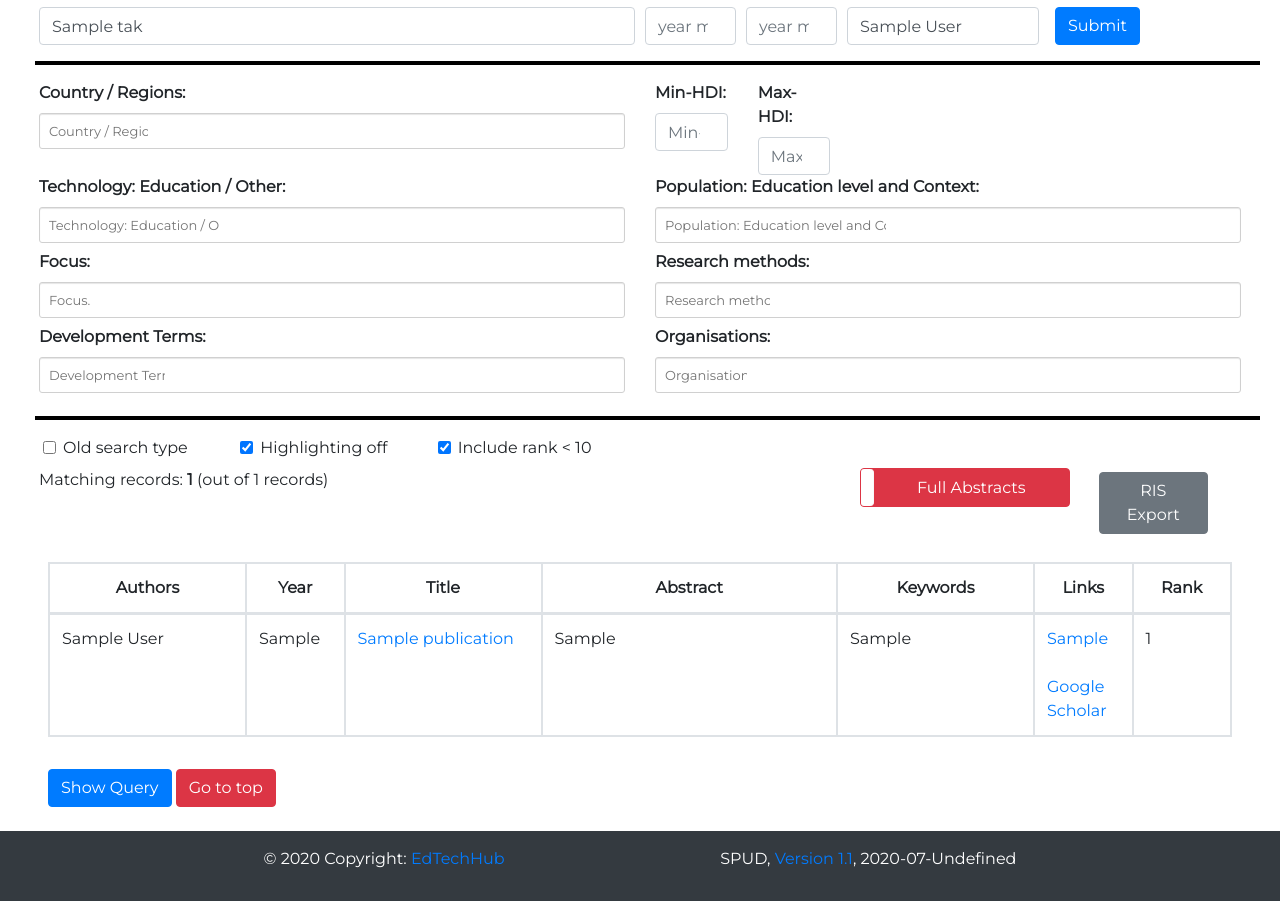
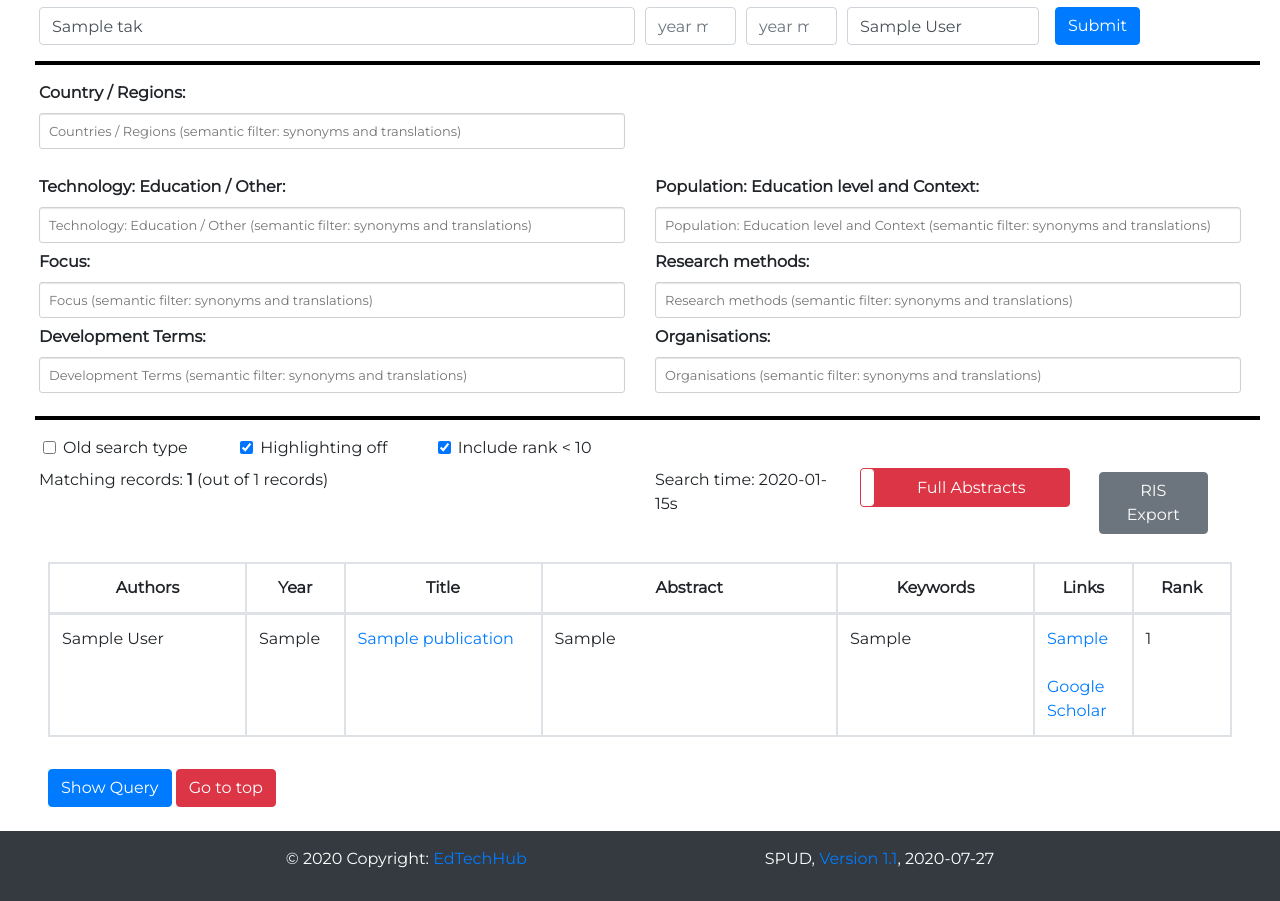
Before and after one commit to edtechhub/spud, a Django app: template publications/templates/publications/index.html in a window 1280 px wide. Shown: the part 43-944 px from the top of the page. Run offline with Django 3.2, Linux system fonts and the light colour scheme; tables that the repository leaves empty hold one stand-in row (values such as "Sample post"); the template is opened without the code that fills it: values that come from a table or form of the project are taken from there, most other values are stand-ins (such as "Sample title", 1, 10 or a date in 2020); some libraries are stand-ins or nearby versions.

Commit message:
release 27/07

```diff
--- a/publications/templates/publications/base.html
+++ b/publications/templates/publications/base.html
@@ -1,6 +1,7 @@
 <!DOCTYPE html>
 <html lang="en">
 <head>
+    {% include 'publications/includes/analyticstracking.html' %}
     <meta charset="utf-8">
     <meta name="viewport" content="width=device-width, initial-scale=1.0, shrink-to-fit=no">
     <meta name="description" content="">
@@ -18,15 +19,10 @@
     {% block head %}{% endblock head %}
 </head>
 <body>
-    <nav class="navbar navbar-expand-md navbar-dark bg-dark fixed-top">
-        <a class="navbar-brand" href="/?limit=50&auth={{ auth }}">EdTechHub Searchable Publications Database</a>
-    </nav>
+    {% block alerts %}{% endblock alerts %}
+    {% include 'publications/includes/navbar.html' %}
     {% block content %}{% endblock content %}
-    <!-- Footer -->
-    <footer class="footer bg-dark pl-5 pr-5 py-3">
-        <p> © 2020 Copyright: <a href="https://edtechhub.org/">EdTechHub</a></p>
-        <p>SPUD, <a href="https://github.com/edtechhub/spud/blob/master/changelog.md" target="_blank">Version 1.1</a>, 2020-07-Undefined</p>
-    </footer>
+    {% include 'publications/includes/footer.html' %}
     {% block scripts %}{% endblock scripts %}
 </body>
 </html>
--- /dev/null
+++ b/publications/templates/publications/includes/analyticstracking.html
@@ -0,0 +1,9 @@
+<!-- Global site tag (gtag.js) - Google Analytics -->
+<script async src="https://www.googletagmanager.com/gtag/js?id=UA-172026110-1"></script>
+    <script>
+    window.dataLayer = window.dataLayer || [];
+    function gtag(){dataLayer.push(arguments);}
+    gtag('js', new Date());
+
+    gtag('config', 'UA-172026110-1');
+    </script>
--- /dev/null
+++ b/publications/templates/publications/includes/footer.html
@@ -0,0 +1,4 @@
+<footer id="copyright-version" class="footer bg-dark pl-5 pr-5 py-3">
+    <p> © 2020 Copyright: <a href="https://edtechhub.org/">EdTechHub</a></p>
+    <p>SPUD, <a href="https://github.com/edtechhub/spud/blob/master/changelog.md" target="_blank">Version 1.1</a>, 2020-07-27</p>
+</footer>
--- /dev/null
+++ b/publications/templates/publications/includes/navbar.html
@@ -0,0 +1,3 @@
+<nav class="navbar navbar-expand-md navbar-dark bg-dark fixed-top">
+    <a class="navbar-brand" href="/?limit=50&auth={{ auth }}">EdTechHub Searchable Publications Database</a>
+</nav>
--- a/publications/templates/publications/index.html
+++ b/publications/templates/publications/index.html
@@ -21,26 +21,30 @@ ETH SPuD - {{ tak }} ; page {{ page_obj.number }}
 <link rel="stylesheet" type="text/css" href="{% static 'css/selectize.default.css' %}" />
 
 {% endblock head %}
+{% block alerts %}
+
+{% endblock alerts %}
 {% block content %}
-<div id = "alert_placeholder" style="position: absolute; width: 100%; z-index: 1000"></div>
 <div id="timer">
   <span id="minutes"></span>:<span id="seconds"></span>
+  <div id="info-message"><p>Close this window to cancel the search.</p></div>
 </div>
+<div id = "alert_placeholder"></div>
 <div id="wrapper">
   <main role="main" class="container-fluid" style="margin-top: 50px;">
-    <form id="queryForm" class="needs-validation" action="{% url 'index' %}" method="GET" class="mb-3" onsubmit="event.preventDefault(); validate();" novalidate>
+    <form id="queryForm" class="needs-validation" action="{% url 'index' %}" method="GET" class="mb-3" onsubmit="event.preventDefault(); validate();" validate>
       <input name="limit" type="hidden" value="{{ limit }}">
       <input name="auth" type="hidden" value="{{ auth }}">
     <div class="form-row pl-4 pr-4">
 
       <div class="col-md-6">
-        <input type="text" class="form-control" name="tak" value="{{ tak }}" placeholder="query..">
+        <input type="text" class="form-control" name="tak" value="{{ tak }}" placeholder="query (searches words and basic variations)">
       </div>
       <div class="col-md-1 ">
-        <input type="number" step="1" class="form-control" id="yearmin" name="ymin" value="{{ yearmin }}" placeholder="year min..">
+        <input type="number" step="1" min="1900" max="2020" class="form-control" id="yearmin" name="ymin" value="{{ yearmin }}" placeholder="year min..">
       </div>
       <div class="col-md-1">
-        <input type="number" step="1" class="form-control" id="yearmax" name="ymax" value="{{ yearmax }}" placeholder="year max..">
+        <input type="number" step="1" min="1900" max="2020" class="form-control" id="yearmax" name="ymax" value="{{ yearmax }}" placeholder="year max..">
       </div>
       <div class="col-md-2">
         <input type="text" class="form-control" name="author" value="{{ author }}" placeholder="author..">
@@ -54,7 +58,7 @@ ETH SPuD - {{ tak }} ; page {{ page_obj.number }}
     <div class="row pl-4 pr-4">
       <div class="col-md-6">
         <label for="select-GC"><strong>Country / Regions:</strong></label>
-        <select id="select-GC" class="filters" name="GCGR" placeholder="Country / Regions" multiple>
+        <select id="select-GC" class="filters" name="GCGR" placeholder="Countries / Regions (semantic filter: synonyms and translations)" multiple>
           {% for key, value in FORM_GC_GR.items %}
             {% if key in form_gc_gr %}
               <option value="{{ key }}" selected="selected">{{ value }}</option>
@@ -64,20 +68,20 @@ ETH SPuD - {{ tak }} ; page {{ page_obj.number }}
           {% endfor %}
         </select>
       </div>
-      <div class="col-md-1 text-left">
+      <div class="col-md-1 text-left" style="visibility: hidden;">
         <label for="min-hdi"><strong>Min-HDI:</strong></label>
-        <input type="number" step="0.01" min="0" max="1" class="form-control" name="hmin" value="{{ min_hdi }}" placeholder="Min-HDI..">
+        <input type="number" id="hdimin" step="0.01" min="0" max="1" class="form-control" name="hmin" value="{{ min_hdi }}" placeholder="Min-HDI.." title="Value must be between 0 - 1">
       </div>
-      <div class="col-md-1 text-left">
+      <div class="col-md-1 text-left" style="visibility: hidden;">
         <label for="max-hdi"><strong>Max-HDI:</strong></label>
-        <input type="number" step="0.01" min="0" max="1" class="form-control" name="hmax" value="{{ max_hdi }}" placeholder="Max-HDI..">
+        <input type="number" id="hdimax" step="0.01" min="0" max="1" class="form-control" name="hmax" value="{{ max_hdi }}" placeholder="Max-HDI.." title="Value must be between 0 - 1">
       </div>
     </div>
 
     <div class="row pl-4 pr-4">
       <div class="col-md-6">
         <label for="select-TE-TT"><strong>Technology: Education / Other:</strong></label>
-        <select id="select-TE-TT" class="filters" name="TETT" placeholder="Technology: Education / Other.." multiple>
+        <select id="select-TE-TT" class="filters" name="TETT" placeholder="Technology: Education / Other (semantic filter: synonyms and translations)" multiple>
           {% for key, value in FORM_TE_TT.items %}
             {% if key in form_te_tt %}
               <option value="{{ key }}" selected="selected">{{ value }}</option>
@@ -89,7 +93,7 @@ ETH SPuD - {{ tak }} ; page {{ page_obj.number }}
       </div>
       <div class="col-md-6">
         <label for="select-P1-P2"><strong>Population: Education level and Context:</strong></label>
-        <select id="select-P1-P2" class="filters" name="P1P2" placeholder="Population: Education level and Context.." multiple>
+        <select id="select-P1-P2" class="filters" name="P1P2" placeholder="Population: Education level and Context (semantic filter: synonyms and translations)" multiple>
           {% for key, value in FORM_P1_P2.items %}
             {% if key in form_p1_p2 %}
               <option value="{{ key }}" selected="selected">{{ value }}</option>
@@ -104,7 +108,7 @@ ETH SPuD - {{ tak }} ; page {{ page_obj.number }}
 
       <div class="col-md-6">
         <label for="select-F"><strong>Focus:</strong></label>
-        <select id="select-F" class="filters" name="F" placeholder="Focus.." multiple>
+        <select id="select-F" class="filters" name="F" placeholder="Focus (semantic filter: synonyms and translations)" multiple>
           {% for key, value in FORM_F.items %}
             {% if key in form_f %}
               <option value="{{ key }}" selected="selected"> {{ value }} </option>
@@ -117,7 +121,7 @@ ETH SPuD - {{ tak }} ; page {{ page_obj.number }}
 
       <div class="col-md-6">
         <label for="select-R"><strong>Research methods:</strong></label>
-        <select id="select-R" class="filters" name="R" placeholder="Research methods.." multiple>
+        <select id="select-R" class="filters" name="R" placeholder="Research methods (semantic filter: synonyms and translations)" multiple>
           {% for key, value in FORM_R.items %}
             {% if key in form_r %}
               <option value="{{ key }}" selected="selected">{{ value }}</option>
@@ -131,7 +135,7 @@ ETH SPuD - {{ tak }} ; page {{ page_obj.number }}
     <div class="row pl-4 pr-4">
       <div class="col-md-6">
         <label for="select-GD"><strong>Development Terms:</strong></label>
-        <select id="select-GD" class="filters" name="GD" placeholder="Development Terms.." multiple>
+        <select id="select-GD" class="filters" name="GD" placeholder="Development Terms (semantic filter: synonyms and translations)" multiple>
           {% for key, value in FORM_GD.items %}
             {% if key in form_gd %}
               <option value="{{ key }}" selected="selected">{{ value }}</option>
@@ -143,7 +147,7 @@ ETH SPuD - {{ tak }} ; page {{ page_obj.number }}
       </div>
       <div class="col-md-6">
         <label for="select-O"><strong>Organisations:</strong></label>
-        <select id="select-O" class="filters" name="O" placeholder="Organisations.." multiple>
+        <select id="select-O" class="filters" name="O" placeholder="Organisations (semantic filter: synonyms and translations)" multiple>
           {% for key, value in FORM_O.items %}
             {% if key in form_o %}
               <option value="{{ key }}" selected="selected">{{ value }}</option>
@@ -192,16 +196,12 @@ ETH SPuD - {{ tak }} ; page {{ page_obj.number }}
           Mark Now
         </button>
       </div>
-
-      <!--Timer off for now
-
       <div class="col-md-2 text-left">
         <p class="b">
           Search time: {{ timer }}s
         </p>
-      </div>-->
-
-      <div class="col-md-2 offset-md-2 text-left">
+      </div>
+      <div class="col-md-2 text-left">
         <input id="abstract-toggle-btn" type="checkbox" checked data-toggle="toggle" data-on="Abridged Abstracts" data-off="Full Abstracts" data-onstyle="success" data-offstyle="danger" data-width="210" data-height="39">
       </div>
       <div class="col-md-2 pl-5 pr-5 pt-1">
@@ -392,8 +392,19 @@ $('.filters').selectize({
 });
 </script>
 <script>
+function showAlertHdiMinMoreThanHdiMax() {
 
-function showAlert() {
+    $('#alert_placeholder').append('<div id="alertdiv" class="alert alert-danger alert-dismissible fade show" role="alert"> HDI min has to be smaller than HDI max. <button type="button" class="close" data-dismiss="alert" aria-label="Close"> <span aria-hidden="true">&times;</span> </button> </div>')
+
+    setTimeout(function() { // this will automatically close the alert and remove this if the users doesnt close it in 3 secs
+
+
+      $("#alertdiv").remove();
+
+    }, 5000);
+}
+
+function showAlertYearMinMoreThanYearMax() {
 
     $('#alert_placeholder').append('<div id="alertdiv" class="alert alert-danger alert-dismissible fade show" role="alert"> Start year has to be smaller or equal to end year. <button type="button" class="close" data-dismiss="alert" aria-label="Close"> <span aria-hidden="true">&times;</span> </button> </div>')
 
@@ -402,7 +413,7 @@ function showAlert() {
 
       $("#alertdiv").remove();
 
-    }, 3000);
+    }, 5000);
 }
 
 function spinner() {
@@ -418,14 +429,28 @@ function spinner() {
 }
 
 function validate() {
-  var x = document.getElementById("yearmin").value;
-  var y = document.getElementById("yearmax").value;
+  var ymin = document.getElementById("yearmin").value;
+  var ymax = document.getElementById("yearmax").value;
+  var hmin = document.getElementById("hdimin").value;
+  var hmax = document.getElementById("hdimax").value;
+  var currentTime = new Date();
+  var currentyear = currentTime.getFullYear();
+  var regex=/^[0-9]+$/;
+  document.getElementById("yearmin").style.borderColor = "black";
+  document.getElementById("yearmax").style.borderColor = "black";
+  document.getElementById("hdimin").style.borderColor = "black";
+  document.getElementById("hdimax").style.borderColor = "black";
 
-  if ((x !== "") && (y !== "") && (x > y)) {
+  if ((hmin !== "") && (hmax !== "") && (hmin > hmax)) {
+    document.getElementById("hdimin").style.borderColor = "red";
+    document.getElementById("hdimax").style.borderColor = "red";
+    showAlertHdiMinMoreThanHdiMax();
+  }
+  else if ((ymin !== "") && (ymax !== "") && (ymin > ymax)) {
     document.getElementById("yearmin").style.borderColor = "red";
     document.getElementById("yearmax").style.borderColor = "red";
-    showAlert();
-}
+    showAlertYearMinMoreThanYearMax();
+  }
   else {
     document.getElementById("queryForm").submit();
     spinner();
--- a/requirements.txt
+++ b/requirements.txt
@@ -3,3 +3,4 @@ gunicorn==20.0.4
 psycopg2==2.8.4
 wheel==0.30.0
 django-environ==0.4.5
+google-cloud-profiler
--- a/spud/urls.py
+++ b/spud/urls.py
@@ -20,3 +20,14 @@ urlpatterns = [
 	path('', include('publications.urls')),
 	path('dgjhsdfiulganflidj/', admin.site.urls),
 ]
+
+# Profiler initialization. It starts a daemon thread which continuously
+# collects and uploads profiles. Best done as early as possible
+import googlecloudprofiler
+try:
+    # service and service_version can be automatically inferred when
+    # running on App Engine. project_id must be set if not running
+    # on GCP.
+    googlecloudprofiler.start(service='django_app', verbose=3)
+except (ValueError, NotImplementedError) as exc:
+    print(exc)  # Handle errors here
--- a/static/css/publications.css
+++ b/static/css/publications.css
@@ -104,12 +104,12 @@ hr.form {
 .legend li { float: left; margin-right: 10px; }
 .legend span { border: 1px solid #ccc; float: left; width: 20px; height: 20px; margin: 2px; }
 
-.footer {
-  position: static;
+#copyright-version {
+  position: absolute;
   display: flex;
   justify-content: space-evenly;
   width: 100%;
-  color: white;
+  color: white !important;
   height:70px;
 }
 
@@ -121,7 +121,15 @@ hr.form {
 	top: 60%;
 }
 
-.alerts {
-    position:fixed;
+#info-message {
+	font-size: 25px;
+	position: fixed;
+	left: 39%;
+}
+
+#alertdiv {
+	top: 0%;
+	width: 100%;
+    position:absolute;
     z-index: 1000 !important;
 }
```
Also changed, not shown: publications/views.py (+27 -25 lines), utils.py (+3 -11 lines), changelog.md.
